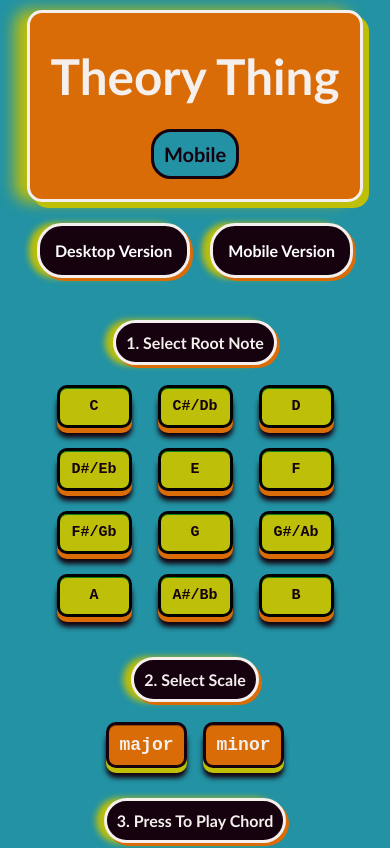
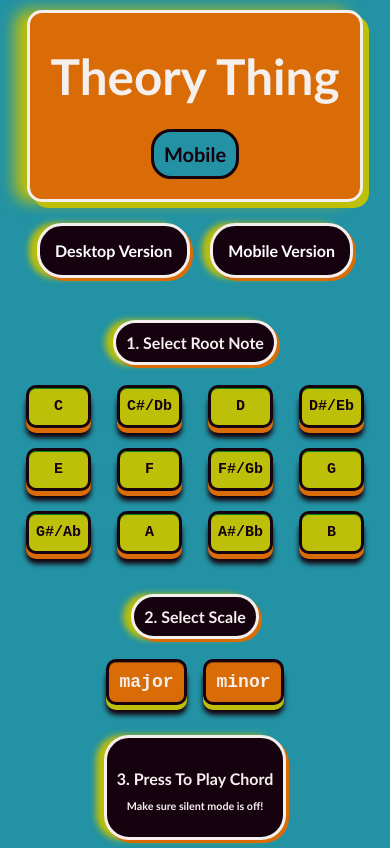
Before and after one commit to taariqelliott/theory-thing, a React (Vite) app: page /mobile in a window 390 px wide. Shown: the top 848 px of the page. Built offline with nearby package versions, Linux system fonts and the light colour scheme.

Commit message:
updated readme and more instruction on mobile side

```diff
--- a/src/App.css
+++ b/src/App.css
@@ -77,7 +77,7 @@ body {
     padding: 10px 0px;
     margin: 0px 8px 15px 8px;
     width: 75px;
-    border: black solid;
+    border: var(--black) solid;
     border-radius: 10px;
     box-shadow: inset 0px 1px 0px var(--orange-dark), 0px 5px 0px 0px var(--green), 0px 10px 5px var(--black);
     font-family: monospace;
@@ -104,8 +104,8 @@ body {
     position: relative;
     padding: 10px 0px;
     margin: 0px 8px 10px 8px;
-    width: 75px;
-    border: black solid;
+    width: 65px;
+    border: var(--black) solid;
     border-radius: 10px;
     box-shadow: inset 0px 1px 0px var(--green-hover), 0px 5px 0px 0px var(--orange), 0px 10px 5px var(--black);
     font-family: monospace;
@@ -115,10 +115,7 @@ body {
 
 .key-buttons:hover {
     background-color: var(--white);
-    color: black;
-
-
-
+    color: var(--black);
 }
 
 .key-buttons:active {
@@ -134,7 +131,6 @@ body {
     align-items: center;
     margin-top: 20px;
     font-size: 20px;
-
 }
 
 .minormajor {
@@ -167,7 +163,6 @@ body {
     color: var(--black);
 }
 
-
 .scaleChoice:active {
     top: 3px;
     box-shadow: inset 0px 1px 0px var(--orange-dark), 0px 2px 0px 0px var(--green), 0px 5px 3px var(--black);
@@ -175,7 +170,7 @@ body {
 
 h3 {
     border-radius: 10%;
-    color: white;
+    color: var(--white);
     margin: 2px;
     padding: 10px;
     cursor: pointer;
@@ -247,3 +242,12 @@ h3 {
     border: var(--black) 4px solid;
     box-shadow: 3px 3px var(--green), -0.5em 0 .4em var(--black);
 }
+
+.silent {
+
+    margin-top: -10px;
+}
+
+.press{
+    padding-bottom: 0px;
+}
--- a/src/components/Mobile.jsx
+++ b/src/components/Mobile.jsx
@@ -1199,7 +1199,10 @@ function Mobile() {
                     minor
                 </h3>
             </div>
-            <h4 className="select-scale">3. Press To Play Chord</h4>
+            <div className="select-scale press">
+            <h4 >3. Press To Play Chord</h4>
+            <h6 className="silent">Make sure silent mode is off!</h6>
+            </div>
 
             <div className="mobile-buttons">
                 <button className="chord-button" onClick={() => playChord("1")}>
```
Also changed, not shown: 1 other file (tests, documents, lock files or other folders).
